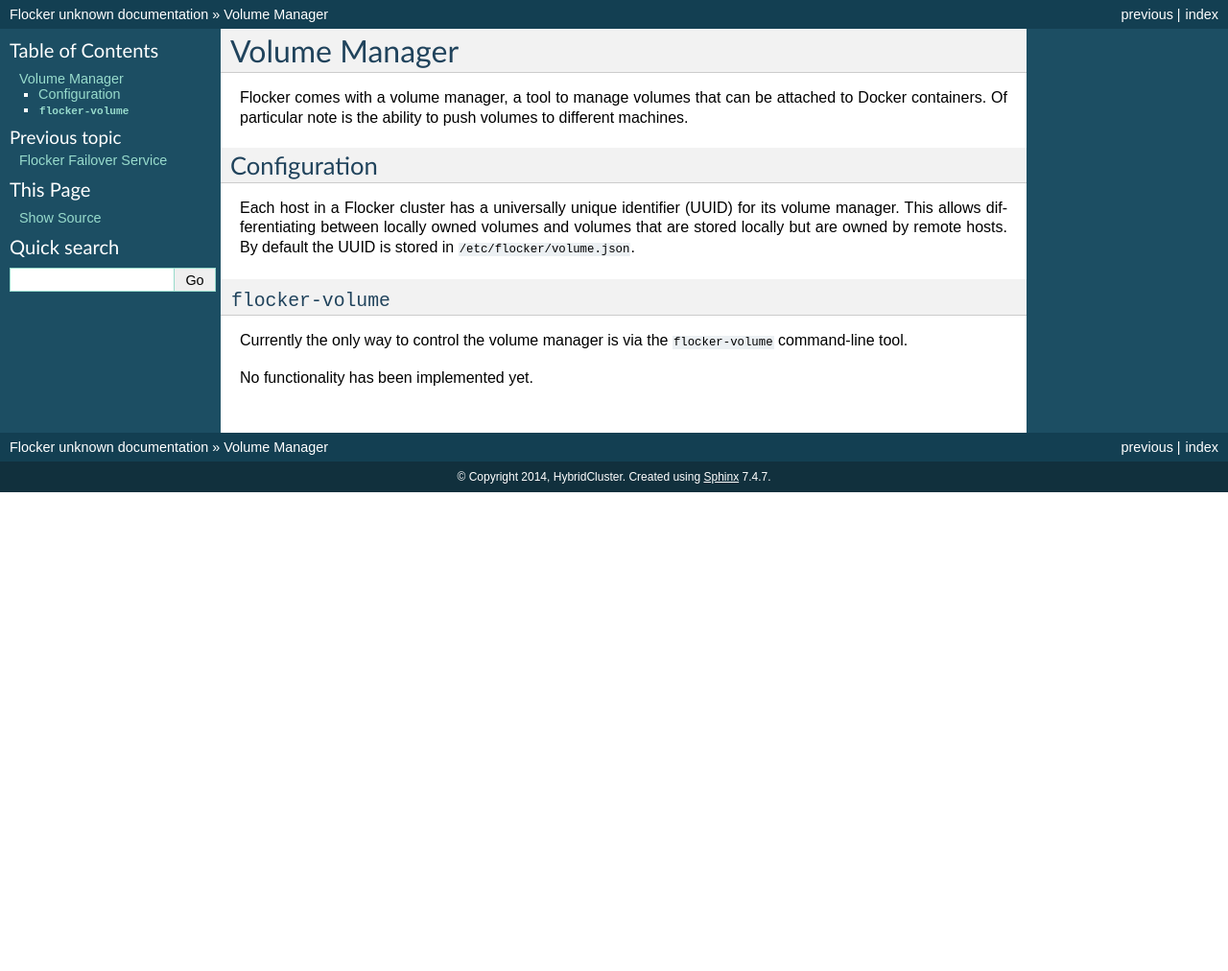
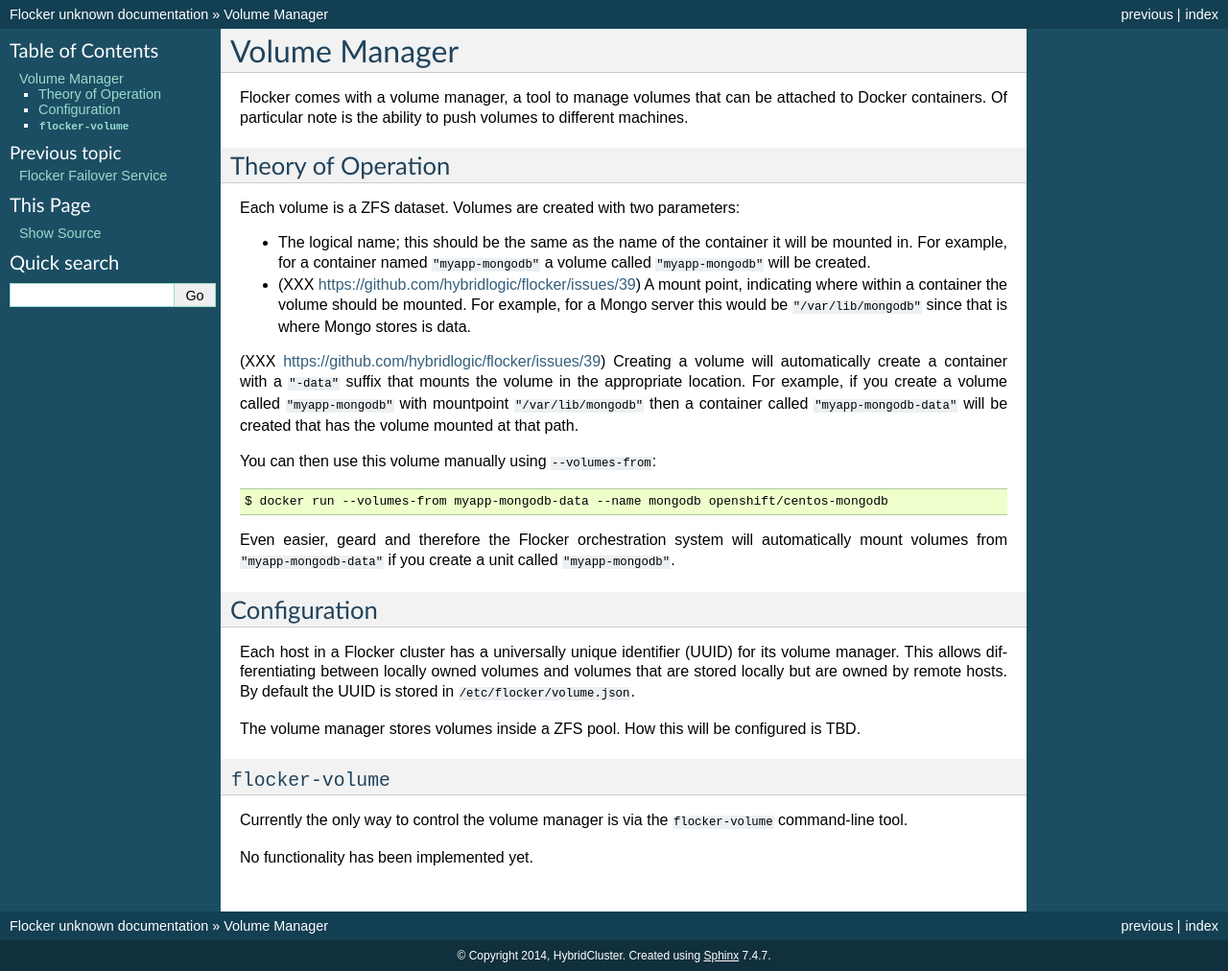
Before and after one commit to ClusterHQ/flocker, a Sphinx documentation site: the page built from docs/volume/index.rst, in a window 1280 px wide. Shown: the whole page at 96% size. Built offline with Sphinx 7.4.7, drawn with Linux system fonts in a browser that asks for light colours; before the commit the page ends 900 px from its top, so only the background shows below that.

Commit message:
Some design documentation.

```diff
--- a/docs/volume/index.rst
+++ b/docs/volume/index.rst
@@ -4,6 +4,25 @@
 Flocker comes with a volume manager, a tool to manage volumes that can be attached to Docker containers.
 Of particular note is the ability to push volumes to different machines.
 
+Theory of Operation
+*******************
+Each volume is a ZFS dataset.
+Volumes are created with two parameters:
+
+* The logical name; this should be the same as the name of the container it will be mounted in.
+  For example, for a container named ``"myapp-mongodb"`` a volume called ``"myapp-mongodb"`` will be created.
+* (XXX https://github.com/hybridlogic/flocker/issues/39) A mount point, indicating where within a container the volume should be mounted.
+  For example, for a Mongo server this would be ``"/var/lib/mongodb"`` since that is where Mongo stores is data.
+
+(XXX https://github.com/hybridlogic/flocker/issues/39)
+Creating a volume will automatically create a container with a ``"-data"`` suffix that mounts the volume in the appropriate location.
+For example, if you create a volume called ``"myapp-mongodb"`` with mountpoint ``"/var/lib/mongodb"`` then a container called ``"myapp-mongodb-data"`` will be created that has the volume mounted at that path.
+
+You can then use this volume manually using ``--volumes-from``::
+
+    $ docker run --volumes-from myapp-mongodb-data --name mongodb openshift/centos-mongodb
+
+Even easier, geard and therefore the Flocker orchestration system will automatically mount volumes from ``"myapp-mongodb-data"`` if you create a unit called ``"myapp-mongodb"``.
 
 Configuration
 *************
@@ -11,6 +30,8 @@
 This allows differentiating between locally owned volumes and volumes that are stored locally but are owned by remote hosts.
 By default the UUID is stored in ``/etc/flocker/volume.json``.
 
+The volume manager stores volumes inside a ZFS pool.
+How this will be configured is TBD.
 
 ``flocker-volume``
 ******************
```
